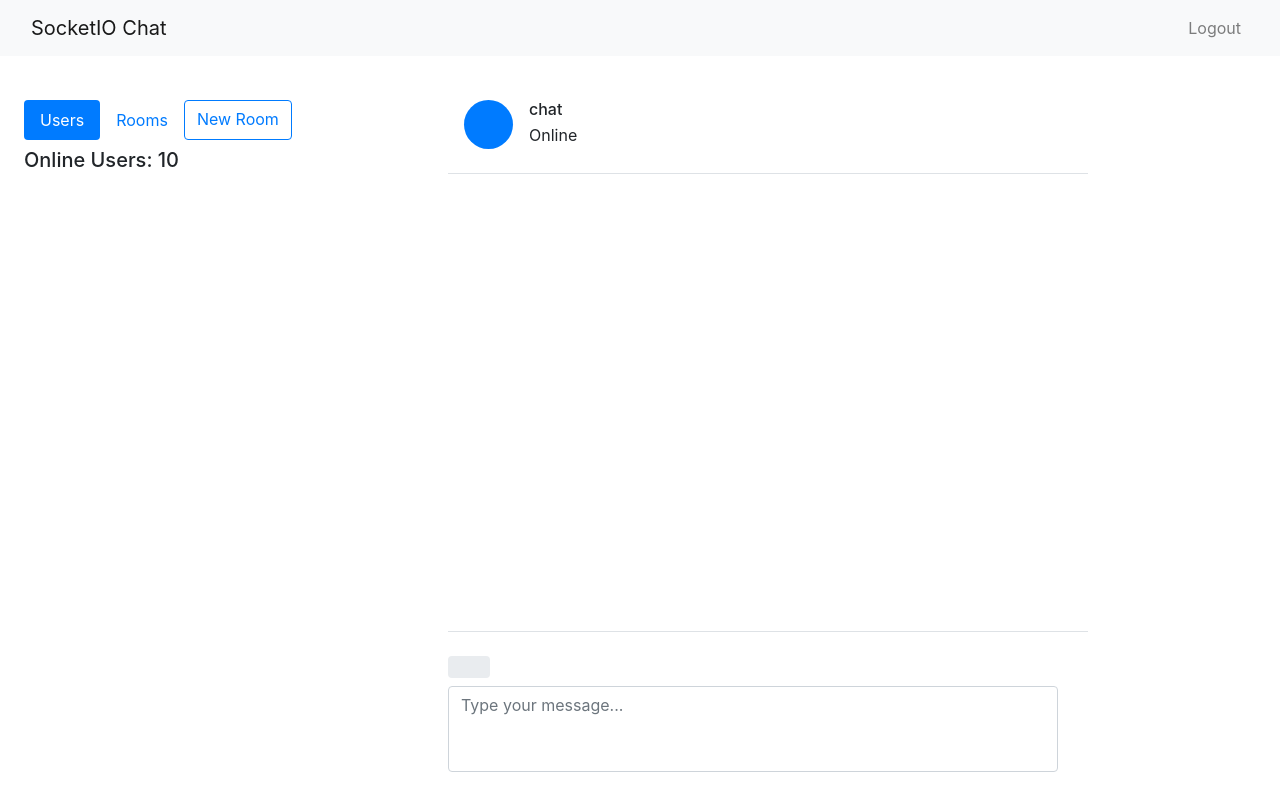
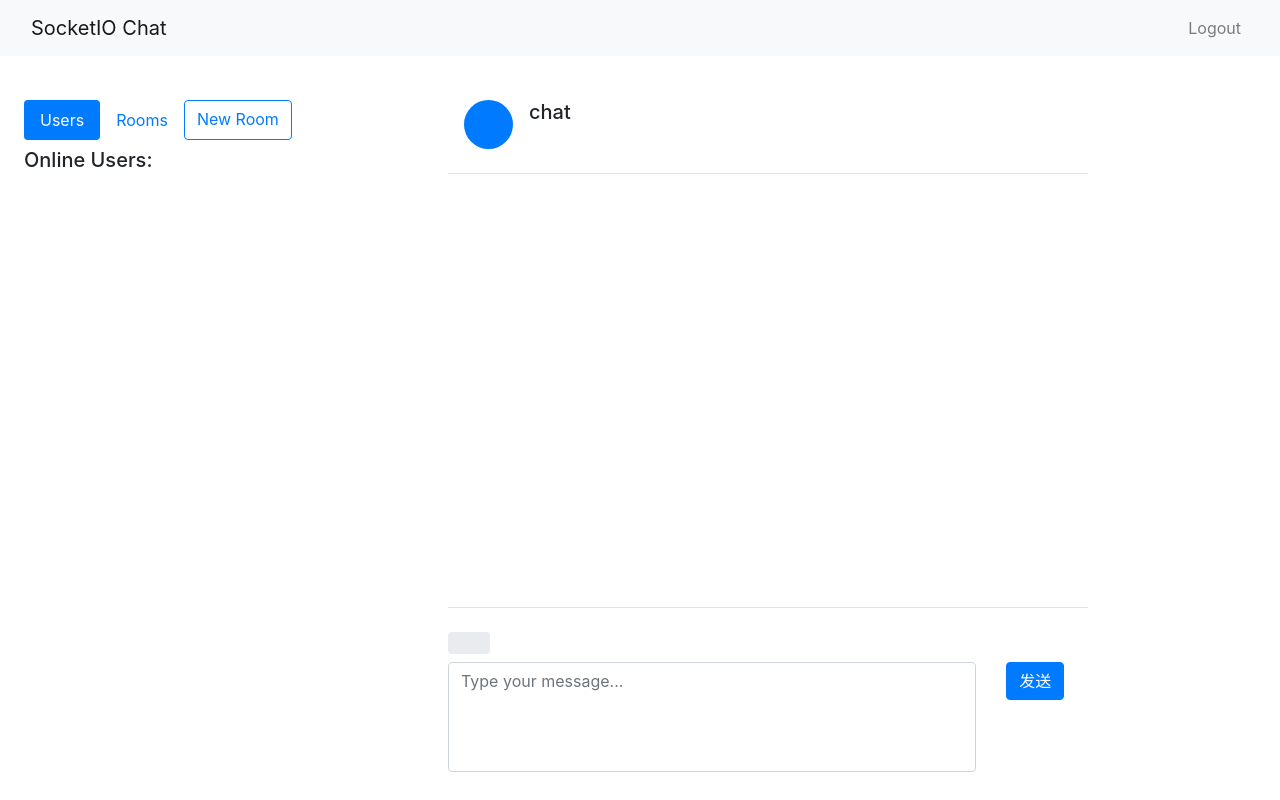
Before and after one commit to magicwenli/SocketIO-Chat, a Flask app: template app/templates/home.html in a window 1280 px wide. Run offline with Flask 2, Linux system fonts and the light colour scheme; a user stored in the database is signed in; the template is opened without the code that fills it: most values are stand-ins (such as "Sample title", 1, 10 or a date in 2020); some libraries are stand-ins or nearby versions.

Commit message:
add post button && add user card herf && prepare for webrtc

```diff
--- a/app/__init__.py
+++ b/app/__init__.py
@@ -1,7 +1,8 @@
 import os
+import uuid
 
 import click
-from flask import Flask
+from flask import Flask, url_for
 
 from app.blueprints.auth import auth_bp
 from app.blueprints.chat import chat_bp
@@ -20,7 +21,7 @@
     reg_blueprints(app)
     reg_extensions(app)
     reg_commands(app)
-
+    reg_jinja2(app)
     return app
 
 
@@ -57,3 +58,12 @@
         db.session.add(user)
         db.session.commit()
         click.echo('Initialized database.')
+
+
+def reg_jinja2(app):
+    @app.context_processor
+    def utility_processor():
+        def chat_url(user):
+            return url_for('chat.chat_url', uuid=uuid.uuid3(uuid.NAMESPACE_DNS, user.username))
+
+        return dict(chat_url=chat_url)
--- a/app/blueprints/chat.py
+++ b/app/blueprints/chat.py
@@ -1,50 +1,51 @@
-from flask import Blueprint, session, redirect, url_for, render_template, request, current_app
+from flask import Blueprint, redirect, render_template, current_app
 from flask_login import current_user
-from flask_socketio import emit, join_room, leave_room
+from flask_socketio import emit, join_room
 
 from app.extends import socketio, db
 from app.forms import RoomForm
-from app.models import Message, Room
+from app.models import Message
 
 chat_bp = Blueprint('chat', __name__)
 online_users = []
 
 
-@chat_bp.route('/select_room', methods=['GET', 'POST'])
-def select_room():
-    if not current_user.is_authenticated:
-        return redirect(url_for('auth.login'))
-    else:
-        form = RoomForm()
-        if form.validate_on_submit():
-            session['name'] = current_user.username
-            session['room'] = form.room.data
-            return redirect(url_for('.chat'))
-        elif request.method == 'GET':
-            form.room.data = session.get('room', '')
-        return render_template('chat/_join_room.html', form=form)
-
-
-@chat_bp.route('/chat', methods=['POST'])
-def chat():
-    if request.method != 'GET':
-        pass
-    else:
-        chat_type = request.args.get('type', 'room')  # room or user
-        room_name = request.args.get('rname', 'chat')
-        user_id = request.args.get('uid')
-        if chat_type == 'room':
-            if room_name is not None:
-                # action for room
-                pass
-            else:
-                pass
-        else:
-            if user_id is not None:
-                # action for user
-                pass
-            else:
-                pass
+# 弃用
+# @chat_bp.route('/select_room', methods=['GET', 'POST'])
+# def select_room():
+#     if not current_user.is_authenticated:
+#         return redirect(url_for('auth.login'))
+#     else:
+#         form = RoomForm()
+#         if form.validate_on_submit():
+#             session['name'] = current_user.username
+#             session['room'] = form.room.data
+#             return redirect(url_for('.chat'))
+#         elif request.method == 'GET':
+#             form.room.data = session.get('room', '')
+#         return render_template('chat/_join_room.html', form=form)
+#
+#
+# @chat_bp.route('/chat', methods=['POST'])
+# def chat():
+#     if request.method != 'GET':
+#         pass
+#     else:
+#         chat_type = request.args.get('type', 'room')  # room or user
+#         room_name = request.args.get('rname', 'chat')
+#         user_id = request.args.get('uid')
+#         if chat_type == 'room':
+#             if room_name is not None:
+#                 # action for room
+#                 pass
+#             else:
+#                 pass
+#         else:
+#             if user_id is not None:
+#                 # action for user
+#                 pass
+#             else:
+#                 pass
 
 
 @chat_bp.route('/')
@@ -58,11 +59,18 @@
     return render_template('home.html', messages=messages, form=form)
 
 
-@chat_bp.route('/chatroom/<room_name>',methods=['GET'])
+# AJAX message interface
+@chat_bp.route('/chatroom/<room_name>', methods=['GET'])
 def room_message(room_name):
     amount = current_app.config['MESSAGE_PER_PAGE']
     messages = Message.query.filter_by(in_room=1, room_name=room_name).order_by(Message.timestamp.asc())[-amount:]
     return render_template('chat/_messages.html', messages=messages)
+
+
+# experimental p2p chat
+@chat_bp.route('/p/<uuid>')
+def chat_url(uuid):
+    return redirect('http://127.0.0.1/p/' + uuid)
 
 
 @socketio.on('connect')
--- a/app/static/js/socket.js
+++ b/app/static/js/socket.js
@@ -4,6 +4,8 @@
     socket = io();
 
     var ENTER_KEY = 13;
+    var $textarea = $('#message-textarea');
+    var $emitbtn = $('#emitbtn');
 
     function scrollToBottom() {
         var chat_content = $('.chat-content');
@@ -11,18 +13,19 @@
     }
 
     function new_message(e) {
-        var $textarea = $('#message-textarea');
-        var room_name=$('#chat-title').text();
-        var msg = {body:$textarea.val().trim(),room_name:room_name};
-        if (e.which === ENTER_KEY && !e.shiftKey && msg) {
+        var room_name = $('#chat-title').text();
+        var msg = {body: $textarea.val().trim(), room_name: room_name};
+        if ((e.which === ENTER_KEY && !e.shiftKey) || (e.which === 1) && msg) {
             e.preventDefault();
             socket.emit('new message', msg);
             $textarea.val('');
         }
     }
+
     scrollToBottom();
 
-    $('#message-textarea').on('keydown', new_message.bind(this));
+    $textarea.on('keydown', new_message.bind(this));
+    $emitbtn.on('click', new_message.bind(this));
 
     socket.on('new message', function (data) {
         $('.chat-content').append(data.message_html);
@@ -30,23 +33,24 @@
         scrollToBottom()
     });
 
-    socket.on('users info',function (data){
+    // get and set userinfo html at sidebar
+    socket.on('users info', function (data) {
         $('#online-user').text(data.count);
         $('#user-list').html(data.users);
     });
 
-    socket.on('joined_room',function (data){
+    socket.on('joined_room', function (data) {
         $(".popOut").css("display", "none");
         $('#chat-title').text(data.room_name)
         $('.chat-content').html('')
-        var msg_url='/chatroom/'+data.room_name
+        var msg_url = '/chatroom/' + data.room_name
         $.ajax({
             type: 'GET',
             url: msg_url,
-            success:function (message){
+            success: function (message) {
                 $('.chat-content').html(message)
             },
-            error: function (error){
+            error: function (error) {
                 $('.chat-content').html('Can not get message from server')
             }
         });
@@ -54,13 +58,13 @@
 
     function join_room(e) {
         var room_name = $('#room').val();
-        socket.emit('join room',room_name);
+        socket.emit('join room', room_name);
     }
 
-    $('#submit').on('click',join_room.bind(this));
-
+    $('#submit').on('click', join_room.bind(this));
 
 
     // socket.on('join room')
     // TODO    https://socket.io/docs/v3/rooms/  Join Room
+    // TODO    webrtc https://github.com/pfertyk/webrtc-working-example/blob/72cf0bc456/web/main.js
 });
--- a/app/templates/chat/_chatbody.html
+++ b/app/templates/chat/_chatbody.html
@@ -7,14 +7,15 @@
                     <div class="media">
                         <div class="avatar mx-3">
                             <div class="avatar rounded-circle no-image bg-primary text-light">
-                                <span><i class="zmdi zmdi-comment-text"></i></span>
+                                <span></span>
                             </div>
                         </div>
                         <div class="media-body overflow-hidden">
                             <div class="d-flex align-items-center mb-1">
-                                <h6 class="text-truncate mb-0 me-auto" id="chat-title">chat</h6>
+                                <h6 class="h5 text-truncate mb-0 me-auto" id="chat-title">chat</h6>
                             </div>
-                            <div class="text-truncate"><i class="zmdi zmdi-circle text-success"></i> Online</div>
+                            <div class="text-truncate" id="chat-about"></div>
+
                         </div>
                     </div>
                 </div>
@@ -39,9 +40,13 @@
                 </button>
                 </span>
                 </div>
-                <div class="row col-12 align-items-start mt-2">
-                <textarea class="form-control" placeholder="Type your message..." id="message-textarea"
-                          rows="3"></textarea>
+                <div class="row align-items-start mt-2">
+                    <div class="col-10"><textarea class="form-control" placeholder="Type your message..."
+                                                  id="message-textarea"
+                                                  rows="4"></textarea></div>
+                    <div class="col-2">
+                        <button class="btn btn-primary " title="" id="emitbtn" type="button">发送</button>
+                    </div>
                 </div>
             {% else %}
                 <div class="ui floating message mt-2">Please <a href="{{ url_for('auth.login') }}">Sign in</a> or
--- a/app/templates/chat/_message.html
+++ b/app/templates/chat/_message.html
@@ -18,7 +18,7 @@
     <div class="message-box d-flex my-2 align-items-center justify-content-start">
         <div class="mr-lg-3 me-2">
             <img class="avatar sm rounded shadow-sm" src="{{ message.author.gravatar }}"
-                 data-href="#">
+                 data-href="{{ chat_url(message.author) }}">
         </div>
         <div class="message-body mx-3">
             <span class="h6">{{ message.author.username }}</span>
--- a/app/templates/chat/_sidebar.html
+++ b/app/templates/chat/_sidebar.html
@@ -1,13 +1,13 @@
 <div class="nav nav-pills" role="tablist">
-<a class="nav-link active" data-toggle="pill" href="#sidebar-user" role="tab">
-Users
-</a>
-<a class="nav-link" data-toggle="pill" href="#sidebar-room" role="tab">Rooms</a>
-<a class="btn btn-outline-primary" id="new-room" href="#">New Room</a>
+    <a class="nav-link active" data-toggle="pill" href="#sidebar-user" role="tab">
+        Users
+    </a>
+    <a class="nav-link" data-toggle="pill" href="#sidebar-room" role="tab">Rooms</a>
+    <a class="btn btn-outline-primary" id="new-room" href="#">New Room</a>
 </div>
 <div class="tab-content" id="sidebar-content">
     <div class="tab-pane show active" id="sidebar-user" role="tabpanel" aria-labelledby="user-tab">
-        <h4 class="h5 my-2">Online Users: <span id="online-user">{{ user_amount }}</span></h4>
+        <h4 class="h5 my-2">Online Users: <span id="online-user"></span></h4>
         <ul class="chat-list mb-4" id="user-list">
 
         </ul>
--- a/app/templates/chat/_user.html
+++ b/app/templates/chat/_user.html
@@ -1,5 +1,5 @@
 <li class="active">
-    <a href="#" class="card">
+    <a href="{{ chat_url(user) }}" class="card">
         <div class="card-body">
             <div class="media">
                 <div class="avatar mr-3">
```
Also changed, not shown: data-dev.db.
